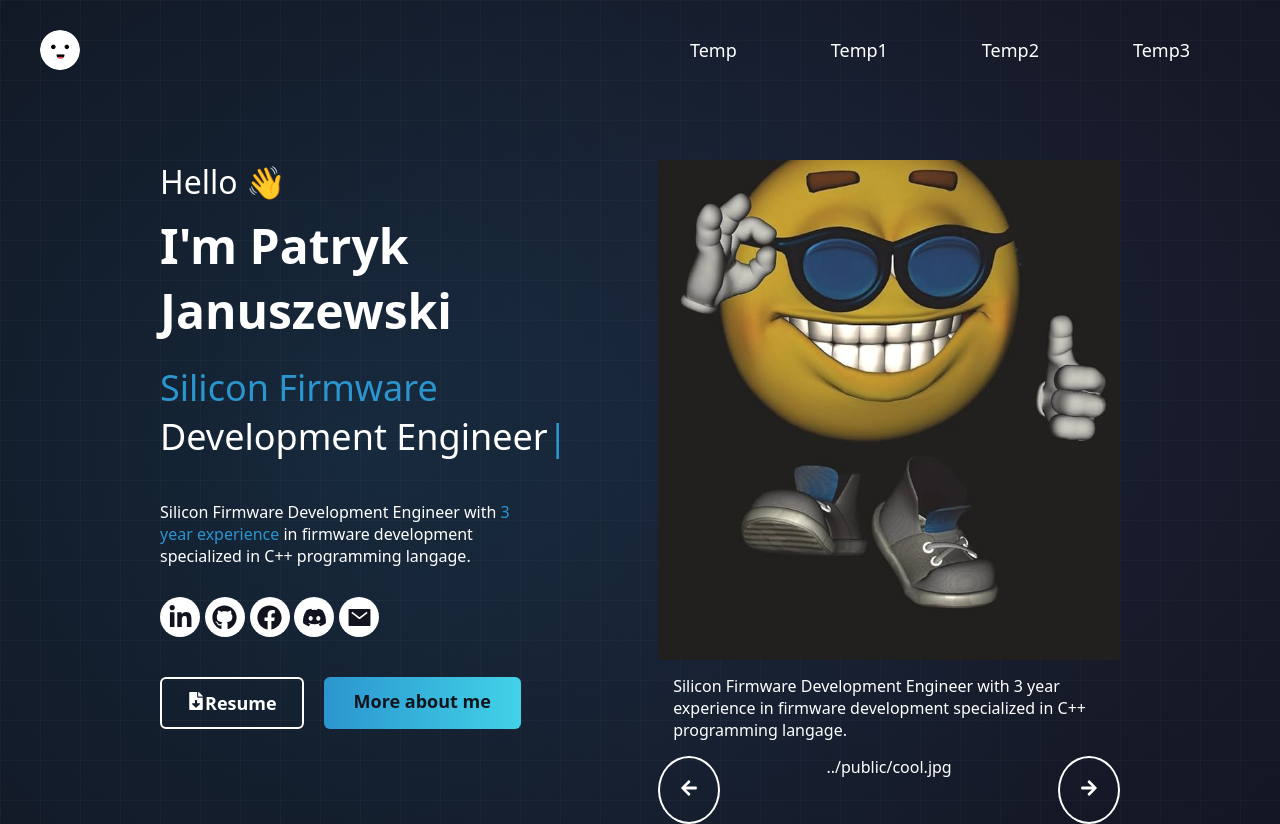
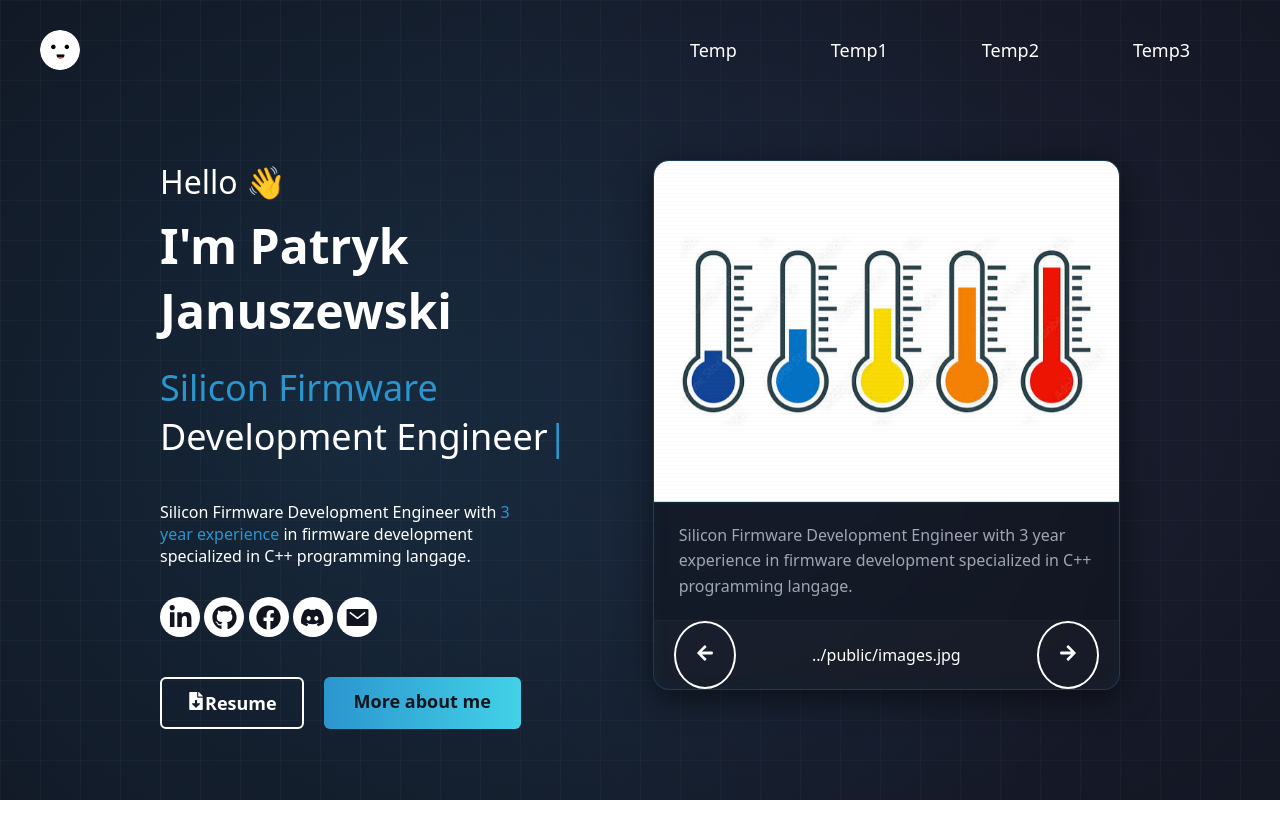
Before and after one commit to januszewskijanuszek/portfolio, a React (Vite) app: page / in a window 1280 px wide. After the commit the page ends 800 px from the top, so only its background shows below. Built offline with nearby package versions, Linux system fonts and the light colour scheme.

Commit message:
photos showing switch

```diff
--- a/src/home/Home.jsx
+++ b/src/home/Home.jsx
@@ -20,18 +20,36 @@ function Home(){
     ];
 
     const [currentImageIndex, setCurrentImageIndex] = useState(0);
+    const [timer, setTimer] = useState(4000);
 
     const handleNextImage = () => {
         setCurrentImageIndex((prevIndex) =>
             prevIndex === images.length - 1 ? 0 : prevIndex + 1
         );
+        setTimer(8000);
     }
 
     const handlePrevImage = () => {
         setCurrentImageIndex((prevIndex) =>
             prevIndex === 0 ? images.length - 1 : prevIndex - 1
         );
+        setTimer(8000);
     };
+
+    useEffect(() => {
+        const autoPlayTimeout = setTimeout(() => {
+            // Move to next image
+            setCurrentImageIndex((prevIndex) =>
+                prevIndex === images.length - 1 ? 0 : prevIndex + 1
+            );
+            // Ensure subsequent automatic changes revert to 4 seconds
+            setTimer(4000);
+        }, timer);
+
+        // This clears the timer EVERY time the image index or timer state changes,
+        // which perfectly resets the countdown on manual clicks.
+        return () => clearTimeout(autoPlayTimeout);
+    }, [currentImageIndex, timer, images.length]);
 
     useEffect(() => {
         let currentIndex = 0;
@@ -96,6 +114,7 @@ return(
             <div className='home-show-pannel'>
                 <div className='home-graphic-window'>
                     <img
+                        key={currentImageIndex}
                         src={images[currentImageIndex]}
                         alt={`Present-${currentImageIndex + 1}`}
                         className='portfolio-image'
--- a/src/home/home.css
+++ b/src/home/home.css
@@ -212,24 +212,18 @@
     justify-content: space-between;
     align-items: center;
 
-    /* background: rgba(255, 255, 255, 0.05);  */
+    background: rgba(17, 20, 31, 0.6); /* Dark semi-transparent background */
+    backdrop-filter: blur(16px);
+    -webkit-backdrop-filter: blur(16px);
 
-    /* 2. The magic frosted/matte glass effect */
-    /* backdrop-filter: blur(12px);  */
-    /* -webkit-backdrop-filter: blur(12px); */
+    border: 1px solid rgba(43, 149, 206, 0.3);
+    box-shadow: 0 8px 32px 0 rgba(0, 0, 0, 0.5), inset 0 0 20px rgba(43, 149, 206, 0.05);
+    border-radius: 16px;
 
-    /* 3. Subtle border to catch the light on the glass edge */
-    /* border: 1px solid rgba(255, 255, 255, 0.1); */
+    overflow: hidden;
 
-    /* 4. Soft shadow to separate it from the page */
-    /* box-shadow: 0 8px 32px 0 rgba(0, 0, 0, 0.3); */
-
-    /* Your existing structural properties */
     flex-grow: 1;
     min-height: 500px;
-    /* border-radius: 12px; */
-    /* padding: 20px; */
-
     opacity: 0;
     animation: slideDownFade 0.8s ease-out 0.4s forwards;
 }
@@ -241,24 +235,58 @@
     justify-content: center;
     align-items: center;
     overflow: hidden;
-    max-height: 500px;
+    max-height: 400px;
+
+    border-bottom: 1px solid rgba(43, 149, 206, 0.2);
+    background-color: rgba(0, 0, 0, 0.5); /* Darker backdrop for the image */
+    position: relative;
+}
+.home-graphic-window::after {
+    content: "";
+    position: absolute;
+    top: 0; left: 0; right: 0; bottom: 0;
+    background: linear-gradient(rgba(43, 149, 206, 0.1) 1px, transparent 1px);
+    background-size: 100% 4px; /* Creates tiny horizontal lines */
+    pointer-events: none; /* Ensures you can still click things under it */
+    opacity: 0.4;
 }
 
 .portfolio-image {
     width: 100%;
     height: 100%;
     object-fit: cover;
+
+    animation: smoothImageSwap 0.6s ease-in-out forwards;
 }
 
-.home-show-description{
-    display: flex;
-    padding: 15px;
+@keyframes smoothImageSwap {
+    0% {
+        opacity: 0;
+        transform: scale(1.05); /* Starts slightly zoomed in */
+    }
+    100% {
+        opacity: 1;
+        transform: scale(1); /* Settles to normal size */
+    }
 }
 
-.home-button-swich{
+.home-show-description {
+    display: flex;
+    width: 100%; /* Ensures it spans full width */
+    padding: 20px 25px;
+    color: #a0a5b5; /* Dimmed text color for contrast */
+    font-size: 16px;
+    line-height: 1.6;
+    border-bottom: 1px solid rgba(255, 255, 255, 0.05); /* Subtle separator before buttons */
+}
+
+.home-button-swich {
     display: flex;
     justify-content: space-between;
+    align-items: center;
 
-    min-width: 100%;
+    width: 100%;
     min-height: 60px;
+    padding: 0 20px; /* Adds breathing room around buttons */
+    background: rgba(255, 255, 255, 0.02); /* Very faint background for the control bar */
 }
```
